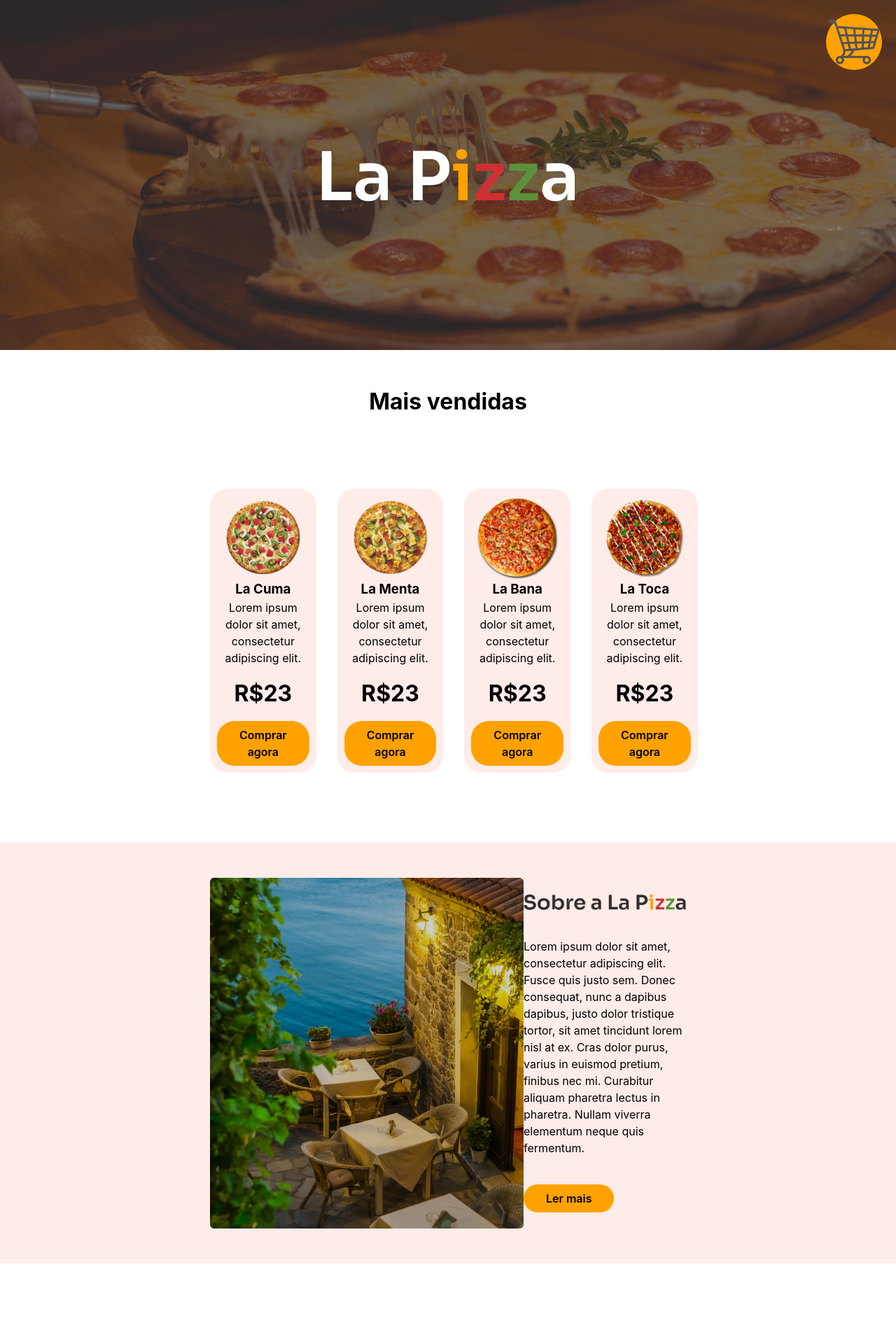
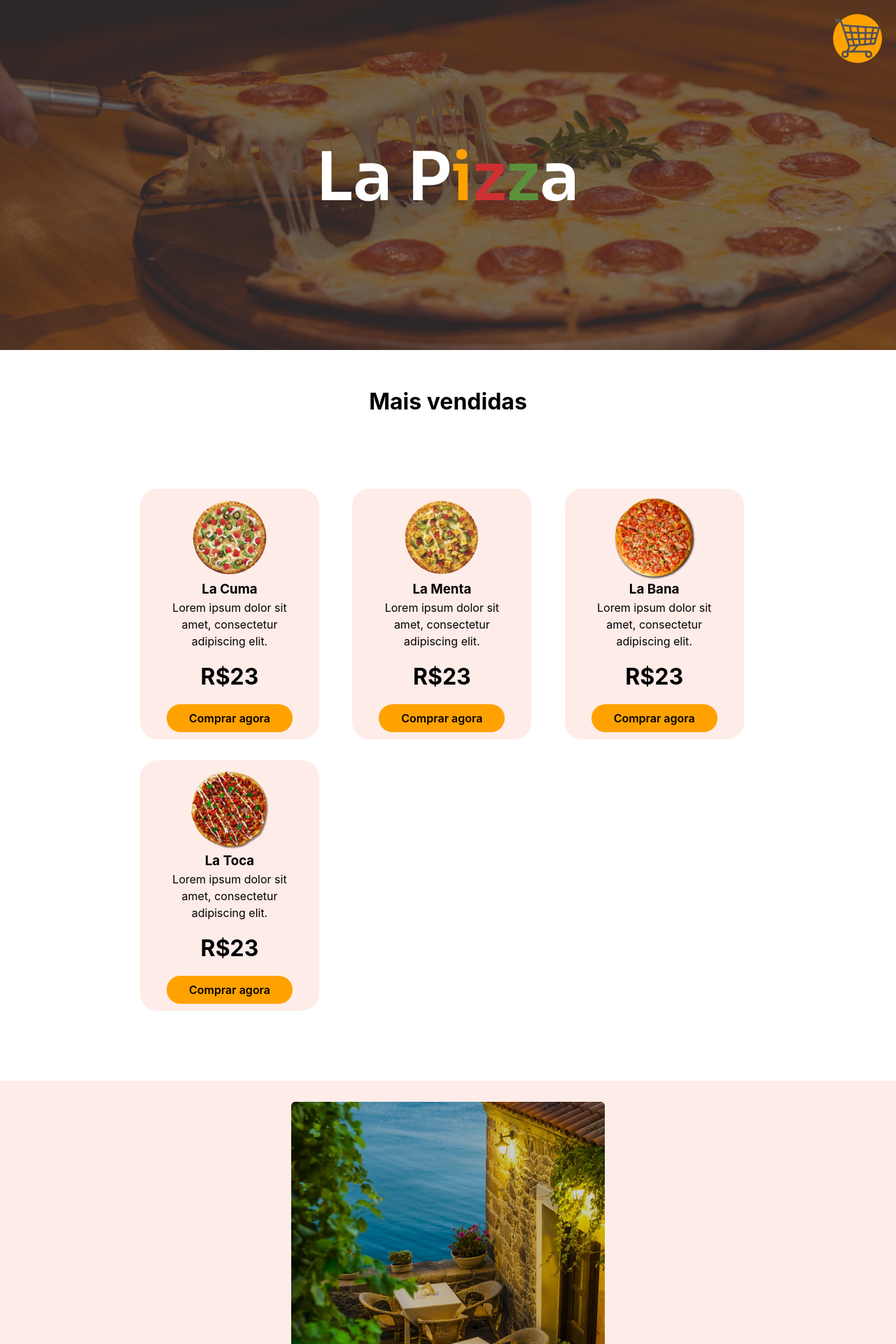
Before and after one commit to GabrielMoslaves/pizza-store, a React (Create React App) app: page / in a window 1280 px wide. Shown: the top 1920 px of the page at 70% size. Before the commit the page ends 1845 px from the top, so only its background shows below. Built offline with nearby package versions, Linux system fonts and the light colour scheme.

Commit message:
responsive CSS

```diff
--- a/src/Pages/Dashboard/Dashboard.js
+++ b/src/Pages/Dashboard/Dashboard.js
@@ -1,7 +1,6 @@
 import React from "react";
 import Sidebar from "./Sidebar";
 import Content from "./Content";
-import Box from "../../components/Box";
 import styles from "./styles.module.scss";
 const Dashboard = () => {
   return (
--- a/src/Pages/Home/Home.js
+++ b/src/Pages/Home/Home.js
@@ -1,9 +1,9 @@
 import React from "react";
 import styles from "./styles.module.scss";
-import ShoppingCart from "../../components/ShoppingCart"
-import Header from "../Home/Sections/Header/Header"
-import Products from "../Home/Sections/Products/Products"
-import About from "../Home/Sections/About/About"
+import ShoppingCart from "../../components/ShoppingCart";
+import Header from "../Home/Sections/Header/Header";
+import Products from "../Home/Sections/Products/Products";
+import About from "../Home/Sections/About/About";
 import CartModal from "../Home/Sections/CartModal";
 import { useOpener } from "../../hooks/useOpener";
 import { Toaster } from "react-hot-toast";
@@ -14,9 +14,12 @@ const Home = () => {
   return (
     <>
       <Toaster />
-      <div className={styles.shoppingCart}>
-        <ShoppingCart />
-      </div>
+      {!openModal && (
+        <div className={styles.shoppingCart}>
+          <ShoppingCart />
+        </div>
+      )}
+
       <Header />
       <Products />
       <About />
--- a/src/Pages/Home/Sections/About/About.js
+++ b/src/Pages/Home/Sections/About/About.js
@@ -5,18 +5,24 @@ import Button from "../../../../components/Button/Button";
 const About = () => {
   return (
     <div className={styles.container}>
-      <img src="./restaurant.png" alt="restaurant" />
+      <img
+        src="./restaurant.png"
+        alt="restaurant"
+      />
       <div className={styles.right}>
-        <img src="./Sobre a La Pizza.png" alt="sobre" />
+        <img
+          src="./Sobre a La Pizza.png"
+          alt="sobre"
+        />
         <p className={styles.text}>
-          Lorem ipsum dolor sit amet, consectetur adipiscing elit. Fusce quis
-          justo sem. Donec consequat, nunc a dapibus dapibus, justo dolor
-          tristique tortor, sit amet tincidunt lorem nisl at ex. Cras dolor
-          purus, varius in euismod pretium, finibus nec mi. Curabitur aliquam
-          pharetra lectus in pharetra. Nullam viverra elementum neque quis
-          fermentum.
+          Lorem ipsum dolor sit amet, consectetur adipiscing elit. Fusce quis justo sem. Donec
+          consequat, nunc a dapibus dapibus, justo dolor tristique tortor, sit amet tincidunt lorem
+          nisl at ex. Cras dolor purus, varius in euismod pretium, finibus nec mi. Curabitur aliquam
+          pharetra lectus in pharetra. Nullam viverra elementum neque quis fermentum.
         </p>
-        <Button text="Ler mais" />
+        <div>
+          <Button text="Ler mais" />
+        </div>
       </div>
     </div>
   );
--- a/src/Pages/Home/Sections/About/styles.module.scss
+++ b/src/Pages/Home/Sections/About/styles.module.scss
@@ -5,14 +5,34 @@
   justify-content: space-between;
   width: 100%;
   padding-top: 100px;
-background-color: rgba(252, 201, 190, 0.3490196078);
-  padding: 50px 300px;
+  background-color: rgba(252, 201, 190, 0.3490196078);
+  padding: 50px 200px;
   .right {
-    :not(:first-child) {
-      margin-top: 40px;
+    gap: 30px;
+    display: flex;
+    flex-direction: column;
+    > img {
+      width: fit-content;
     }
-    .text {
-      max-width: 458px;
+    > p {
+      max-width: 500px;
     }
   }
 }
+
+@media screen and (max-width: 1350px) {
+  .container {
+    flex-direction: column;
+    padding: 30px 20px;
+    .right {
+      justify-content: center;
+      align-items: center;
+      display: flex;
+      flex-direction: column;
+      text-align: justify;
+      :first-child {
+        margin-top: 40px;
+      }
+    }
+  }
+}
--- a/src/Pages/Home/Sections/CartModal/styles.module.scss
+++ b/src/Pages/Home/Sections/CartModal/styles.module.scss
@@ -90,13 +90,6 @@
       font-size: 16px;
       font-weight: bold;
     }
-
-    input[type="text"] {
-      width: 100%;
-      padding: 8px;
-      border: 1px solid #ccc;
-      border-radius: 5px;
-    }
   }
   .footer {
     width: 100%;
@@ -108,3 +101,39 @@
     gap: 20px;
   }
 }
+
+@media screen and (max-width: 737px) {
+  .background {
+    .cartContainer {
+      height: 550px;
+      min-width: fit-content;
+      h1 {
+        font-size: 20px;
+      }
+      .tableContainer {
+        .cartTable {
+          th {
+            padding: 7px;
+          }
+          td {
+            padding: 5px;
+          }
+          .productName {
+            font-size: 15px;
+          }
+          .productImage {
+            width: 50px;
+            height: 50px;
+          }
+          .qtd {
+            justify-content: space-evenly;
+            .qtdButton {
+              width: 20px;
+              padding: 0;
+            }
+          }
+        }
+      }
+    }
+  }
+}
--- a/src/Pages/Home/Sections/Products/Products.js
+++ b/src/Pages/Home/Sections/Products/Products.js
@@ -41,8 +41,6 @@ const Products = () => {
     },
   ];
 
-  console.log({selectedProducts})
-
   return (
     <div className={styles.container}>
       <h1>Mais vendidas</h1>
--- a/src/Pages/Home/Sections/Products/styles.module.scss
+++ b/src/Pages/Home/Sections/Products/styles.module.scss
@@ -5,12 +5,28 @@
   display: flex;
   flex-direction: column;
   width: 100%;
-  padding: 0 300px;
+  padding: 0 200px;
+}
+
+.content {
+  margin-top: 100px;
+  display: grid;
+  grid-template-columns: repeat(auto-fit, minmax(250px, 1fr));
+  justify-content: space-between;
+  width: 100%;
+  gap: 30px;
+}
+
+@media screen and (max-width: 929px) {
+  .container {
+    padding: 0 20px;
+    align-items: center;
+  }
+
   .content {
-    margin-top: 100px;
     display: flex;
-    justify-content: space-between;
-    width: 100%;
-    gap: 30px;
+    flex-direction: column;
+    align-items: center;
+    margin-top: 30px;
   }
 }
--- a/src/Pages/Home/styles.module.scss
+++ b/src/Pages/Home/styles.module.scss
@@ -5,12 +5,3 @@
   z-index: 20;
   margin: 20px 20px;
 }
-
-.container {
-  display: flex;
-  flex-direction: column;
-  justify-content: center;
-  align-items: center;
-  width: 100%;
-  padding: 0 300px;
-}
--- a/src/components/ShoppingCart/index.js
+++ b/src/components/ShoppingCart/index.js
@@ -4,8 +4,15 @@ import { useOpener } from "../../hooks/useOpener";
 const ShoppingCart = () => {
   const { setOpenModal } = useOpener();
   return (
-    <div onClick={() => setOpenModal(true)} className={styles.container}>
-      <img alt="carrinho" style={{ maxWidth: 80 }} src="/carrinho.png" />
+    <div
+      onClick={() => setOpenModal(true)}
+      className={styles.container}
+    >
+      <img
+        alt="carrinho"
+        className={styles.img}
+        src="/carrinho.png"
+      />
     </div>
   );
 };
--- a/src/components/ShoppingCart/styles.module.scss
+++ b/src/components/ShoppingCart/styles.module.scss
@@ -1,4 +1,15 @@
 .container {
-    background-color: #ffa200;
-    border-radius: 50px;
+  background-color: #ffa200;
+  border-radius: 50px;
+  .img {
+    max-width: 70px;
+  }
 }
+
+@media screen and (max-width: 655px) {
+  .container {
+    .img {
+      max-width: 50px;
+    }
+  }
+}
--- a/src/routes/index.js
+++ b/src/routes/index.js
@@ -1,14 +1,17 @@
 import React from "react";
 import { BrowserRouter, Route, Routes } from "react-router-dom";
 import Home from "../Pages/Home/Home";
-import Dashboard from "../Pages/Dashboard/Dashboard";
+// import Dashboard from "../Pages/Dashboard/Dashboard";
 
 const RoutesWrapper = () => {
   return (
     <BrowserRouter>
       <Routes>
-        <Route path="/" element={<Home />} />
-        <Route path="/dashboard" element={<Dashboard />} />
+        <Route
+          path="/"
+          element={<Home />}
+        />
+        {/* <Route path="/dashboard" element={<Dashboard />} /> */}
       </Routes>
     </BrowserRouter>
   );
```
Also changed, not shown: src/Pages/Home/Sections/CartModal/index.js (+30 -32 lines).
